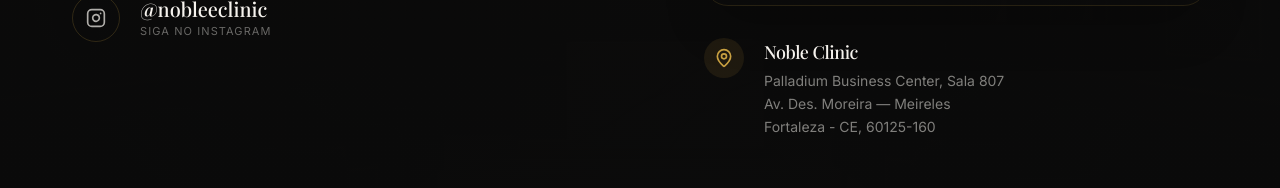
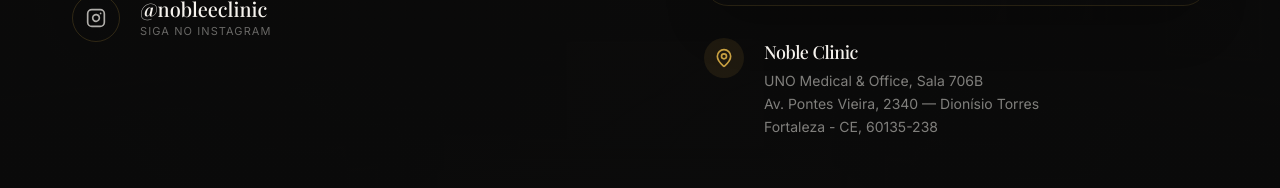
Before and after one commit to rodrigocr0/nobleclinic, a React (Vite) app: page / in a window 1280 px wide. Shown: the part 9230-9418 px from the top of the page. Built offline with nearby package versions, Linux system fonts and the light colour scheme; grey boxes are pictures that could not be loaded; the HTML template or start-up script is replaced by a standard one.

Commit message:
Changes
Co-authored-by: rodrigocr0 <230586259+rodrigocr0@users.noreply.github.com>

```diff
--- a/src/components/natalia/FooterSection.tsx
+++ b/src/components/natalia/FooterSection.tsx
@@ -107,11 +107,11 @@ export function FooterSection() {
               <div>
                 <h4 className="font-display font-medium text-lg mb-1 tracking-tight">Noble Clinic</h4>
                 <p className="font-body text-foreground/50 leading-relaxed text-sm">
-                  Palladium Business Center, Sala 807
+                  UNO Medical & Office, Sala 706B
                   <br />
-                  Av. Des. Moreira — Meireles
+                  Av. Pontes Vieira, 2340 — Dionísio Torres
                   <br />
-                  Fortaleza - CE, 60125-160
+                  Fortaleza - CE, 60135-238
                 </p>
               </div>
             </div>
```
